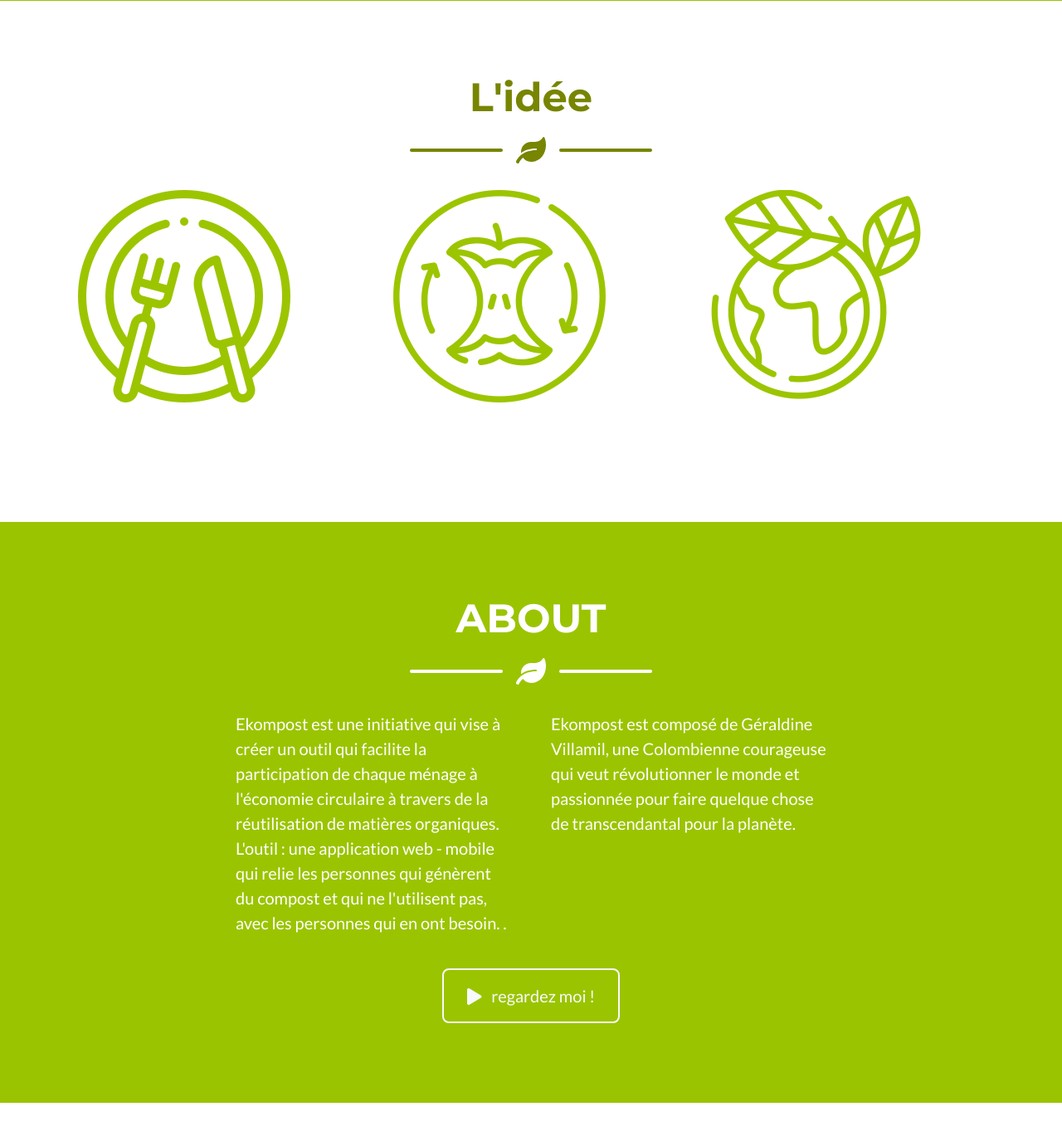
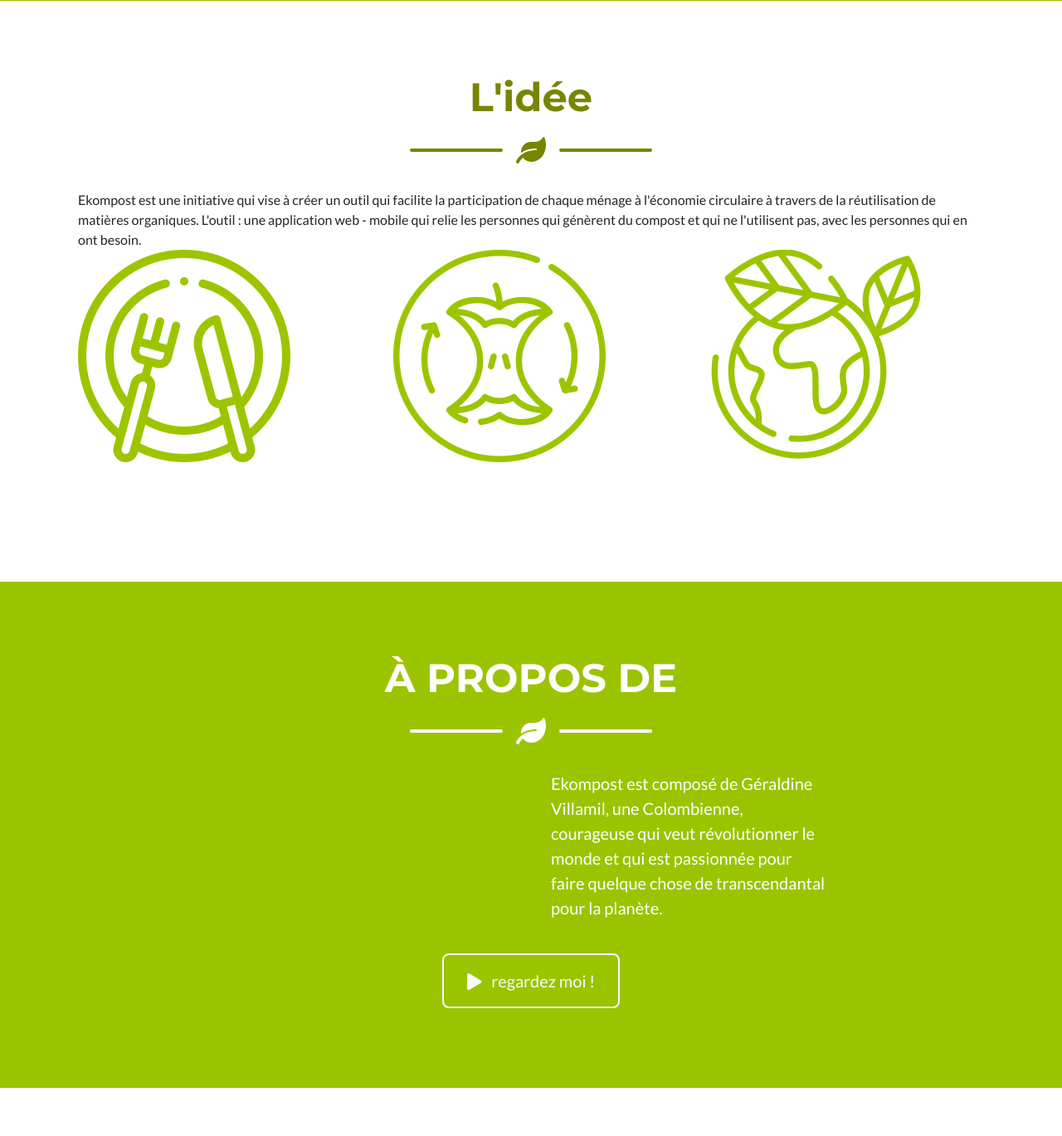
Before and after one commit to l3l3vill/ekompost, a Django app: page / in a window 1280 px wide. Shown: the part 767-2136 px from the top of the page at 83% size. Run offline with Django 3.2, Linux system fonts and the light colour scheme; some libraries are stand-ins or nearby versions.

Commit message:
Setting files allowed host and home, description

```diff
--- a/info/templates/info/home.html
+++ b/info/templates/info/home.html
@@ -73,6 +73,14 @@
                 <div class="divider-custom-icon"><i class="fas fa-leaf"></i></div>
                 <div class="divider-custom-line"></div>
             </div>
+            <div>
+
+                Ekompost est une initiative qui vise à créer un outil qui facilite la participation
+                de chaque ménage à l'économie circulaire à travers de la réutilisation de matières organiques.
+                L'outil : une application web - mobile qui relie les personnes qui génèrent du compost et qui ne
+                l'utilisent pas, avec les personnes qui en ont besoin.
+            </div>
+
             <!-- Portfolio Grid Items-->
             <div class="row justify-content-center">
                 <!-- Portfolio Item 1-->
@@ -117,7 +125,7 @@
     <section class="page-section bg-primary text-white mb-0" id="about">
         <div class="container">
             <!-- About Section Heading-->
-            <h2 class="page-section-heading text-center text-uppercase text-white">About</h2>
+            <h2 class="page-section-heading text-center text-uppercase text-white">À propos de</h2>
             <!-- Icon Divider-->
             <div class="divider-custom divider-light">
                 <div class="divider-custom-line"></div>
@@ -127,15 +135,13 @@
             <!-- About Section Content-->
             <div class="row">
                 <div class="col-lg-4 ml-auto">
-                    <p class="lead">Ekompost est une initiative qui vise à créer un outil qui facilite la participation
-                        de chaque ménage à l'économie circulaire à travers de la réutilisation de matières organiques.
-                        L'outil : une application web - mobile qui relie les personnes qui génèrent du compost et qui ne
-                        l'utilisent pas, avec les personnes qui en ont besoin.
-                        .</p>
+                    <p class="lead">
+                    </p>
                 </div>
                 <div class="col-lg-4 mr-auto">
-                    <p class="lead">Ekompost est composé de Géraldine Villamil, une Colombienne courageuse qui veut
-                        révolutionner le monde et passionnée pour faire quelque chose de transcendantal pour la planète.
+                    <p class="lead">Ekompost est composé de Géraldine Villamil, une Colombienne, courageuse qui veut
+                        révolutionner le monde et qui est passionnée pour faire quelque chose de transcendantal pour la
+                        planète.
                     </p>
                 </div>
             </div>
@@ -222,6 +228,9 @@
                         +33 767 04 26 29
                         <br />
                         lg.villamil.guerrero@gmail.com
+                        <br />
+                        greenprojectapp@gmail.com
+
                     </p>
                 </div>
                 <!-- Footer Social Icons-->
```
Also changed, not shown: ekompost_web/settings.py (+7 -1 lines).
